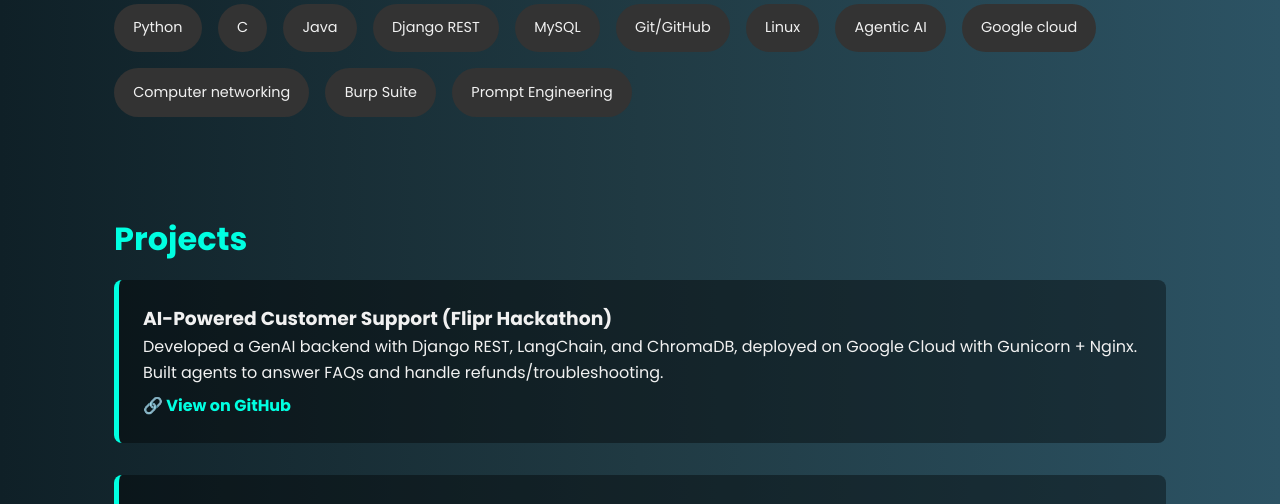
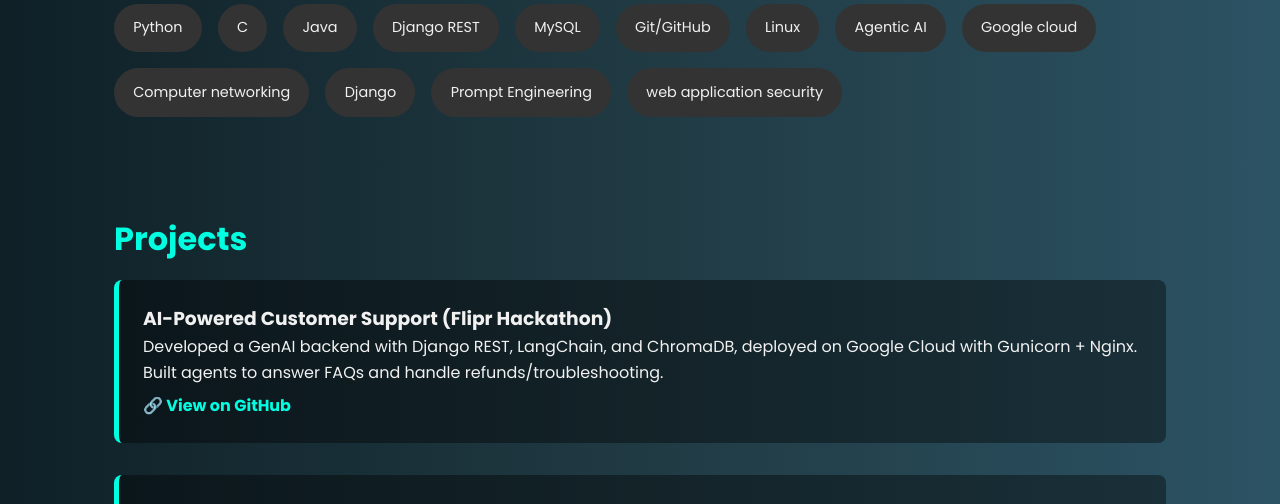
Before and after one commit to rockraghumnv/Raghavendra-portfolio, a plain HTML site: page index.html in a window 1280 px wide. Shown: the part 596-1100 px from the top of the page. Drawn offline with Linux system fonts and the light colour scheme.

Commit message:
Update index.html

```diff
--- a/index.html
+++ b/index.html
@@ -60,8 +60,9 @@
       <div class="skill">Agentic AI</div>
       <div class="skill">Google cloud</div>
       <div class="skill">Computer networking</div>
-      <div class="skill">Burp Suite</div>
+      <div class="skill">Django</div>
       <div class="skill">Prompt Engineering</div>
+      <div class="skill">web application security</div>
     </div>
   </section>  <section id="projects">
     <h2>Projects</h2>
```
